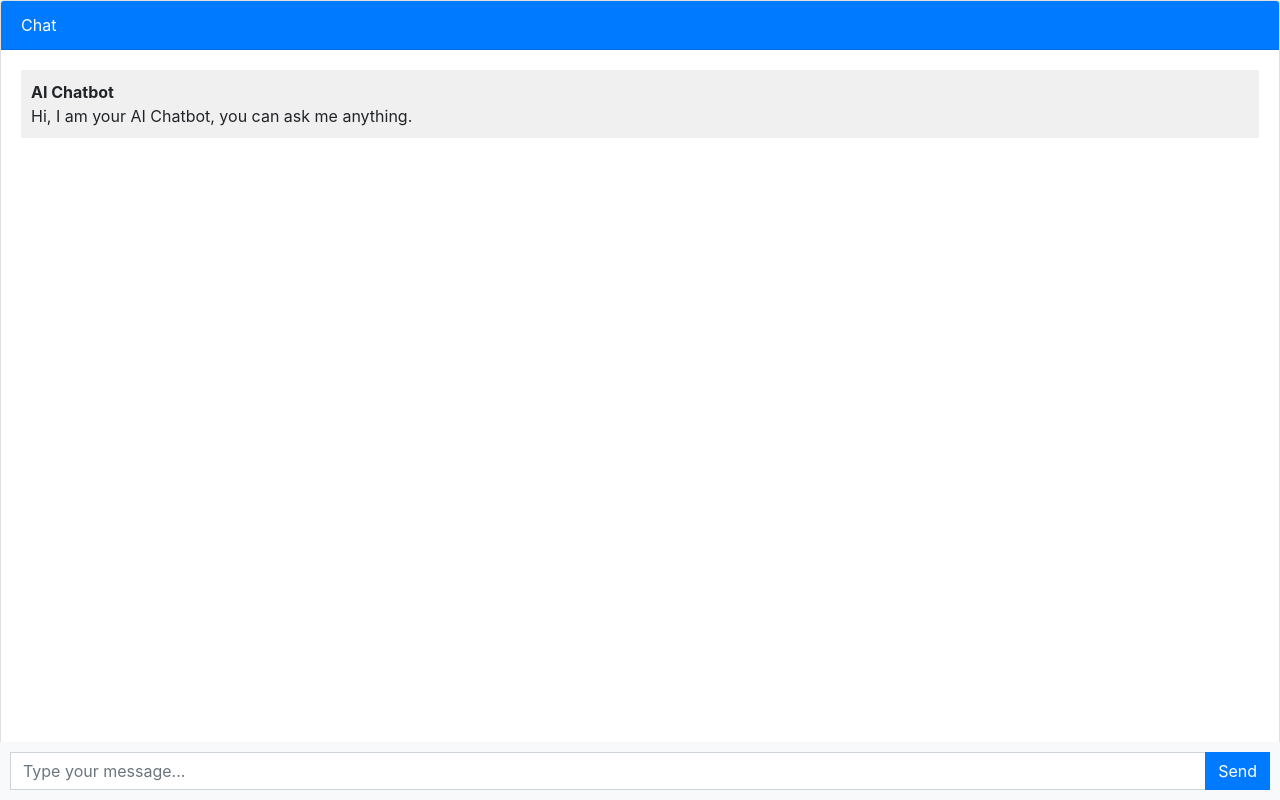
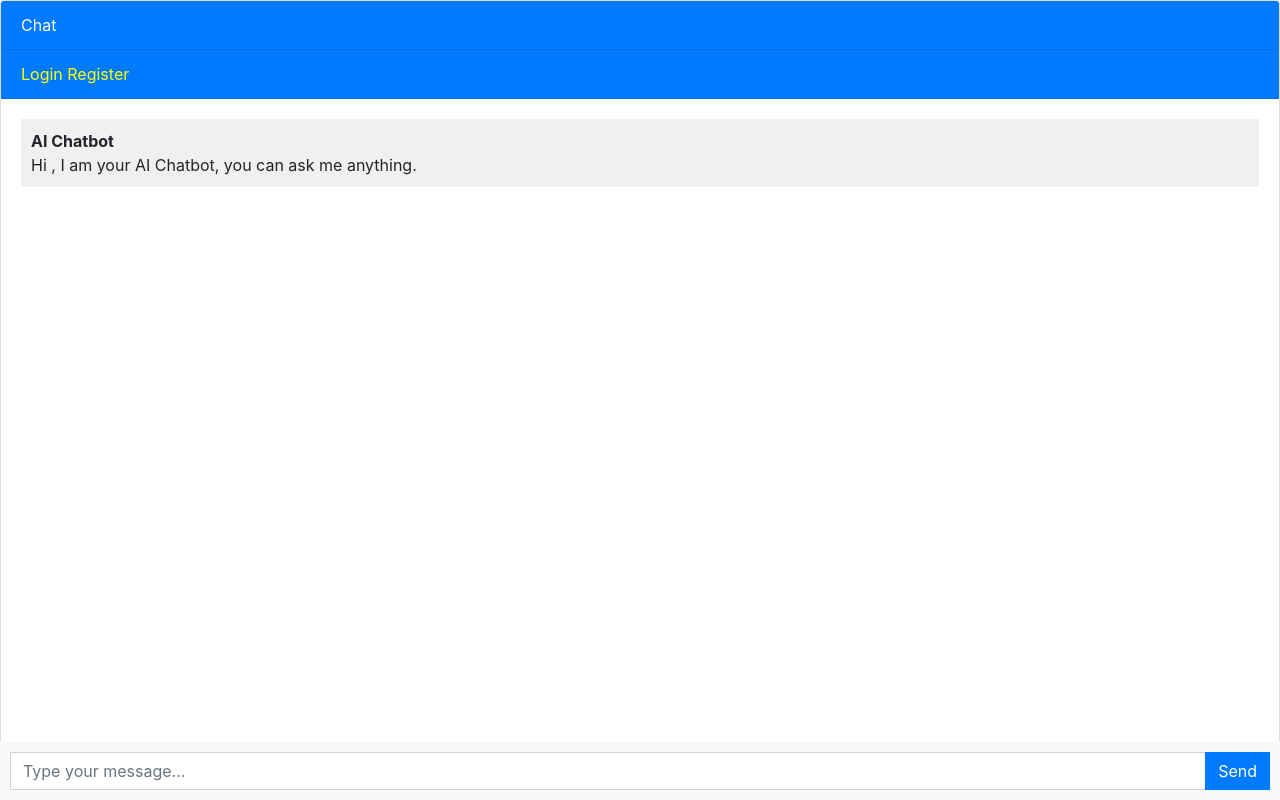
Before and after one commit to byiringiroscar/Chatgpt-Integration-in-Django, a Django app: page / in a window 1280 px wide. Run offline with Django 4.2, Linux system fonts and the light colour scheme; some libraries are stand-ins or nearby versions.

Commit message:
Login and register customization

```diff
--- a/chatbot/views.py
+++ b/chatbot/views.py
@@ -33,6 +33,16 @@ def chatbot(request):
 
 
 def login(request):
+    if request.method == 'POST':
+        username = request.POST['username']
+        password = request.POST['password']
+        user = auth.authenticate(request, username=username, password=password)
+        if user is not None:
+            auth.login(request, user)
+            return redirect('chatbot')
+        else:
+            error_message = 'Invalid username or password'
+            return render(request, 'templates/login.html', {'error_message': error_message})
     return render(request, 'templates/login.html')
 
 
--- a/templates/chatbot.html
+++ b/templates/chatbot.html
@@ -68,7 +68,12 @@
 <div class="chat-container">
   <div class="card flex-grow-1">
     <div class="card-header bg-primary text-white">Chat</div>
-    <div class="card-body messages-box">
+      {% if user.is_authenticated %}
+          <div class="card-header bg-primary text-white"><a href="/logout" style="text-decoration: none; color: yellow">Logout</a></div>
+      {% else %}
+    <div class="card-header bg-primary text-white"><a href="/login" style="text-decoration: none; color: yellow">Login</a> <a href="/register" style="text-decoration: none; color: yellow">Register</a></div>
+    {% endif %}
+      <div class="card-body messages-box">
 
       <ul class="list-unstyled messages-list">
 
@@ -78,7 +83,7 @@
               <b>AI Chatbot</b>
             </div>
             <div class="message-content">
-              Hi, I am your AI Chatbot, you can ask me anything.
+              Hi {{ user.username }}, I am your AI Chatbot, you can ask me anything.
             </div>
           </div>
         </li>
```
Also changed, not shown: db.sqlite3.
